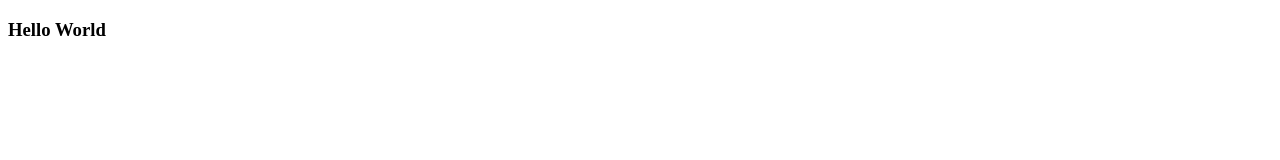
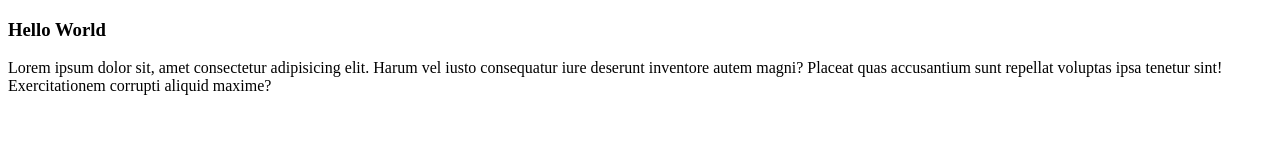
Before and after one commit to heroemy/git-test, a plain HTML site: page index.html in a window 1280 px wide. Drawn offline with Linux system fonts and the light colour scheme.

Commit message:
menambahkan paragraf

```diff
--- a/index.html
+++ b/index.html
@@ -7,5 +7,6 @@
 </head>
 <body>
     <h3>Hello World</h3>
+    <p>Lorem ipsum dolor sit, amet consectetur adipisicing elit. Harum vel iusto consequatur iure deserunt inventore autem magni? Placeat quas accusantium sunt repellat voluptas ipsa tenetur sint! Exercitationem corrupti aliquid maxime?</p>
 </body>
 </html>
```
